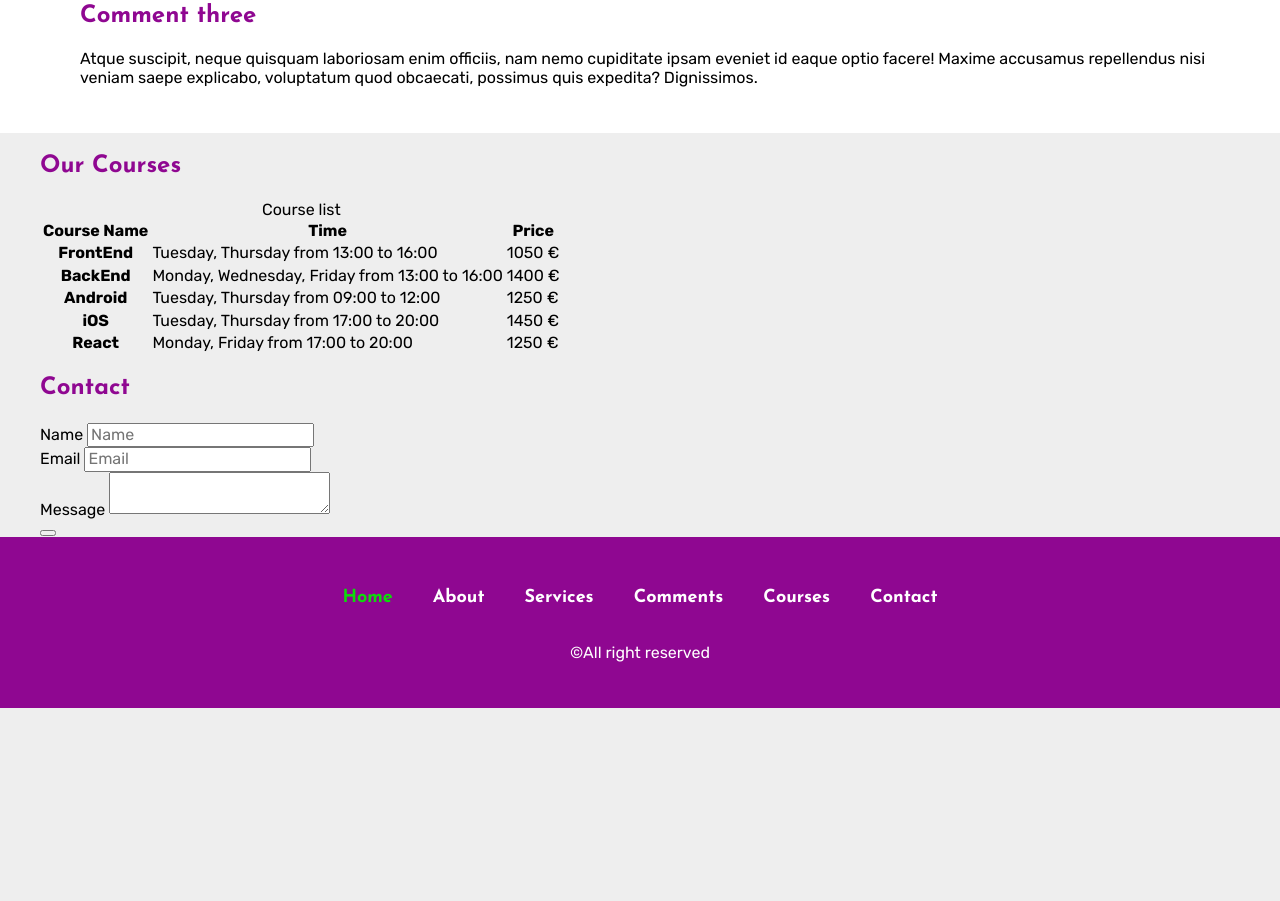
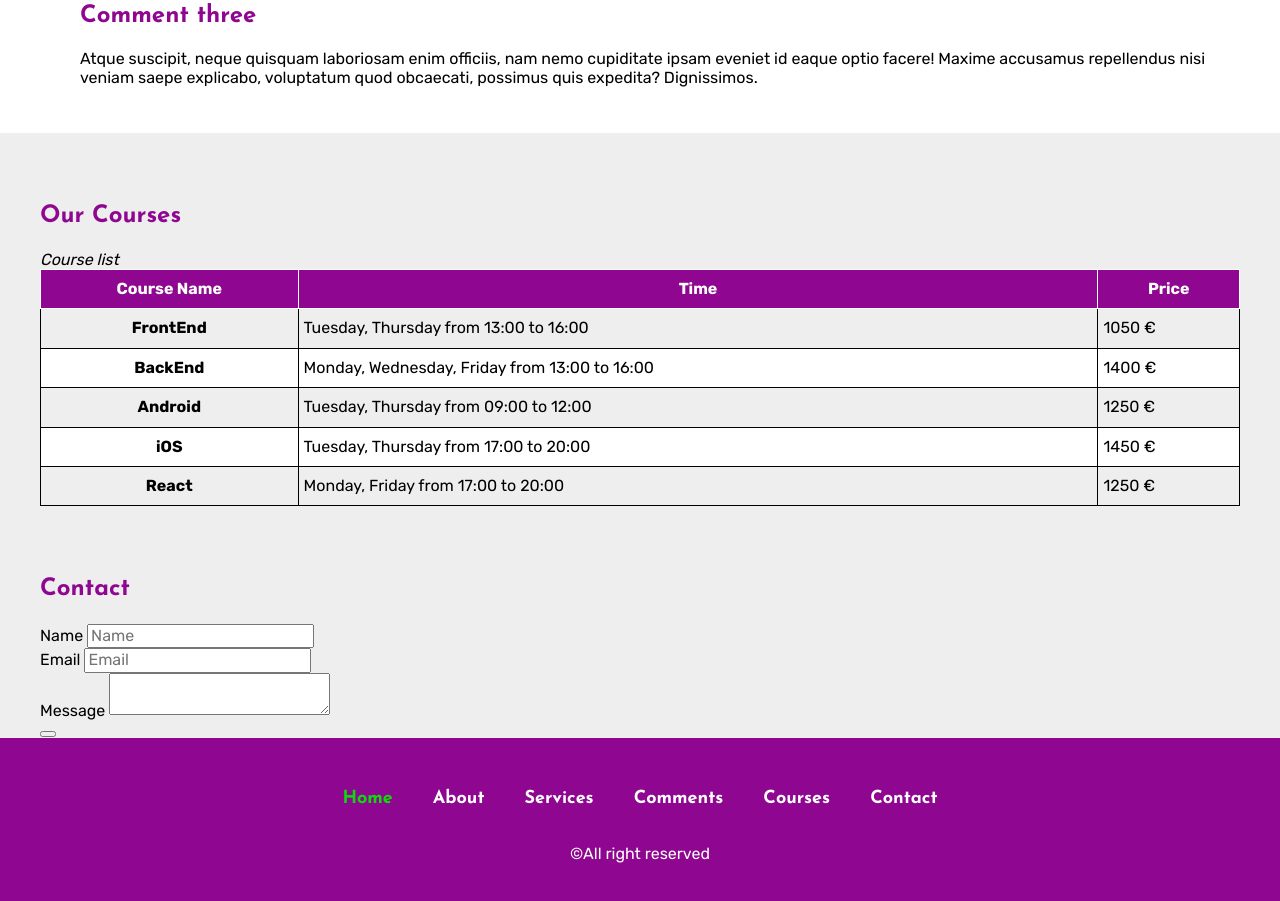
Before and after one commit to aleks1211/learningSass, a plain HTML site: page public_html/index.html in a window 1280 px wide. Shown: the part 1549-2450 px from the top of the page. Before the commit the page ends 2257 px from the top, so only its background shows below. Drawn offline with nearby package versions, Linux system fonts and the light colour scheme; files that its build step writes are made by us from their sources.

Commit message:
Course section done

```diff
--- a/nbproject/private/private.xml
+++ b/nbproject/private/private.xml
@@ -3,9 +3,11 @@
     <editor-bookmarks xmlns="http://www.netbeans.org/ns/editor-bookmarks/2" lastBookmarkId="0"/>
     <open-files xmlns="http://www.netbeans.org/ns/projectui-open-files/2">
         <group>
+            <file>file:/C:/Users/acer-e15/Desktop/CUBES%20kurs/Workplace/7.SASS/learningSass/public_html/scss/partials/_components.scss</file>
+            <file>file:/C:/Users/acer-e15/Desktop/CUBES%20kurs/Workplace/7.SASS/learningSass/public_html/scss/partials/_serviceSection.scss</file>
             <file>file:/C:/Users/acer-e15/Desktop/CUBES%20kurs/Workplace/7.SASS/learningSass/public_html/scss/partials/_footerSection.scss</file>
+            <file>file:/C:/Users/acer-e15/Desktop/CUBES%20kurs/Workplace/7.SASS/learningSass/public_html/css/theme.css</file>
             <file>file:/C:/Users/acer-e15/Desktop/CUBES%20kurs/Workplace/7.SASS/learningSass/public_html/scss/partials/_header.scss</file>
-            <file>file:/C:/Users/acer-e15/Desktop/CUBES%20kurs/Workplace/7.SASS/learningSass/public_html/css/theme.css</file>
             <file>file:/C:/Users/acer-e15/Desktop/CUBES%20kurs/Workplace/7.SASS/learningSass/public_html/index.html</file>
         </group>
     </open-files>
--- a/public_html/index.html
+++ b/public_html/index.html
@@ -135,7 +135,7 @@
             </div>
         </section>
 
-        <section id="courses">
+        <section id="courses" class="course-section">
             <div class="container">
                 <h2>Our Courses</h2>
                 <table>
--- a/public_html/scss/partials/_courseSection.scss
+++ b/public_html/scss/partials/_courseSection.scss
@@ -1,8 +1,48 @@
-/*
-Click nbfs://nbhost/SystemFileSystem/Templates/Licenses/license-default.txt to change this license
-Click nbfs://nbhost/SystemFileSystem/Templates/ClientSide/style.scss to edit this template
-*/
-/*
-    Created on : Dec 4, 2023, 3:50:24 PM
-    Author     : acer-e15
-*/
+
+$table-border: 1px solid $black;
+$table-head-bg: $purple;
+$thead-color: $white;
+$thead-border-color: 1px solid $white;
+
+$tbody-even-bg: $white;
+$tbody-hover-bg: darken($light-gray, 15%);
+
+.course-section{
+    padding: 50px 0;
+
+    table{
+        border: $table-border;
+        border-collapse: collapse;
+        width: 100%;
+
+        caption{
+            text-align: left;
+            font-style: italic;
+        }
+
+        th, td{
+            border: $table-border;
+            padding: 10px 5px;
+        }
+
+        thead{
+            background: $table-head-bg;
+            th{
+                color: $thead-color;
+                border: $thead-border-color;
+            }
+        }// thead
+
+        tbody{
+            tr{
+                &:nth-of-type(even){
+                    background-color: $tbody-even-bg;
+                }
+
+                &:hover{
+                    background-color: $tbody-hover-bg;
+                }
+            }
+        }
+    }
+}
```
Also changed, not shown: public_html/css/theme.css, 1 other file.
